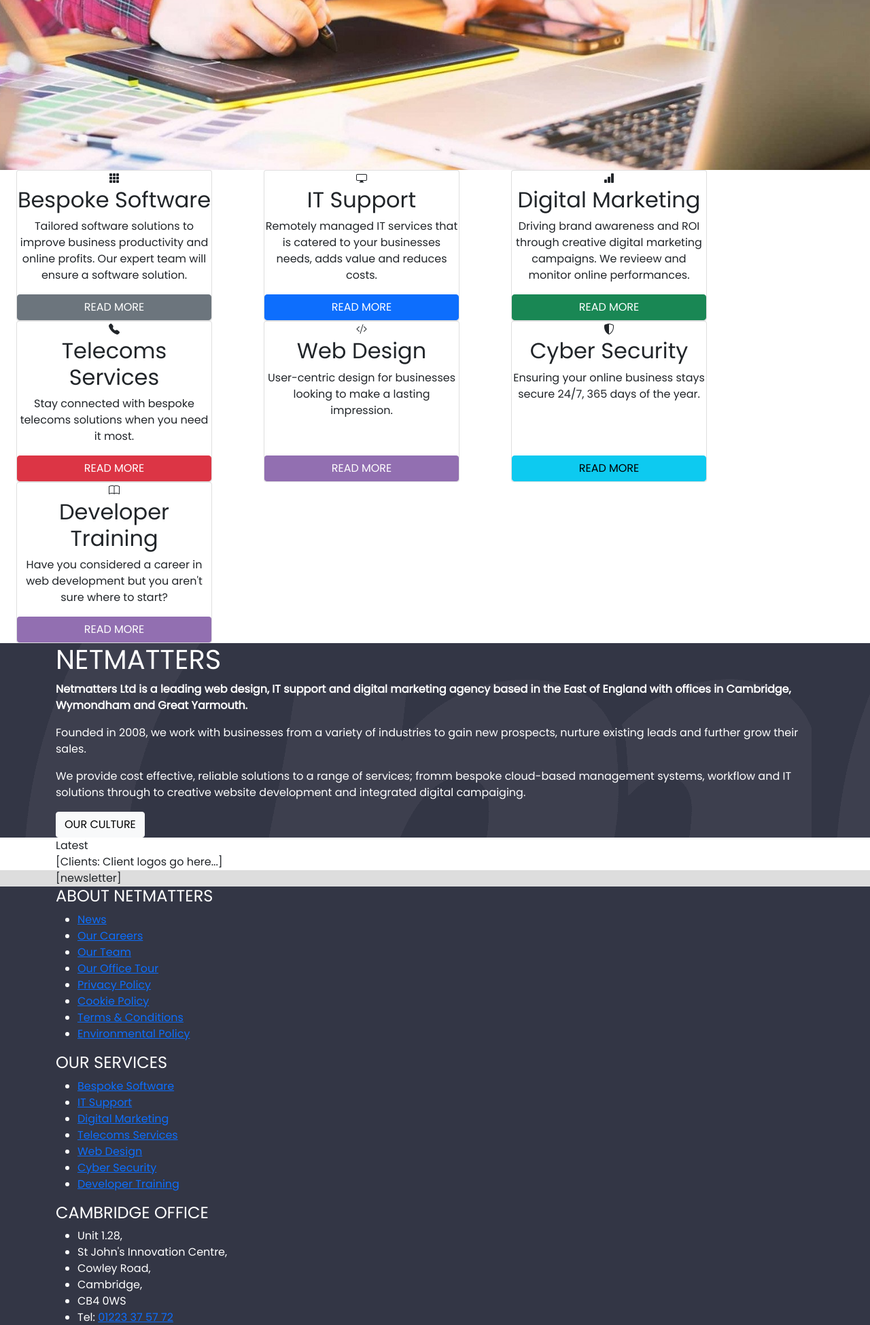
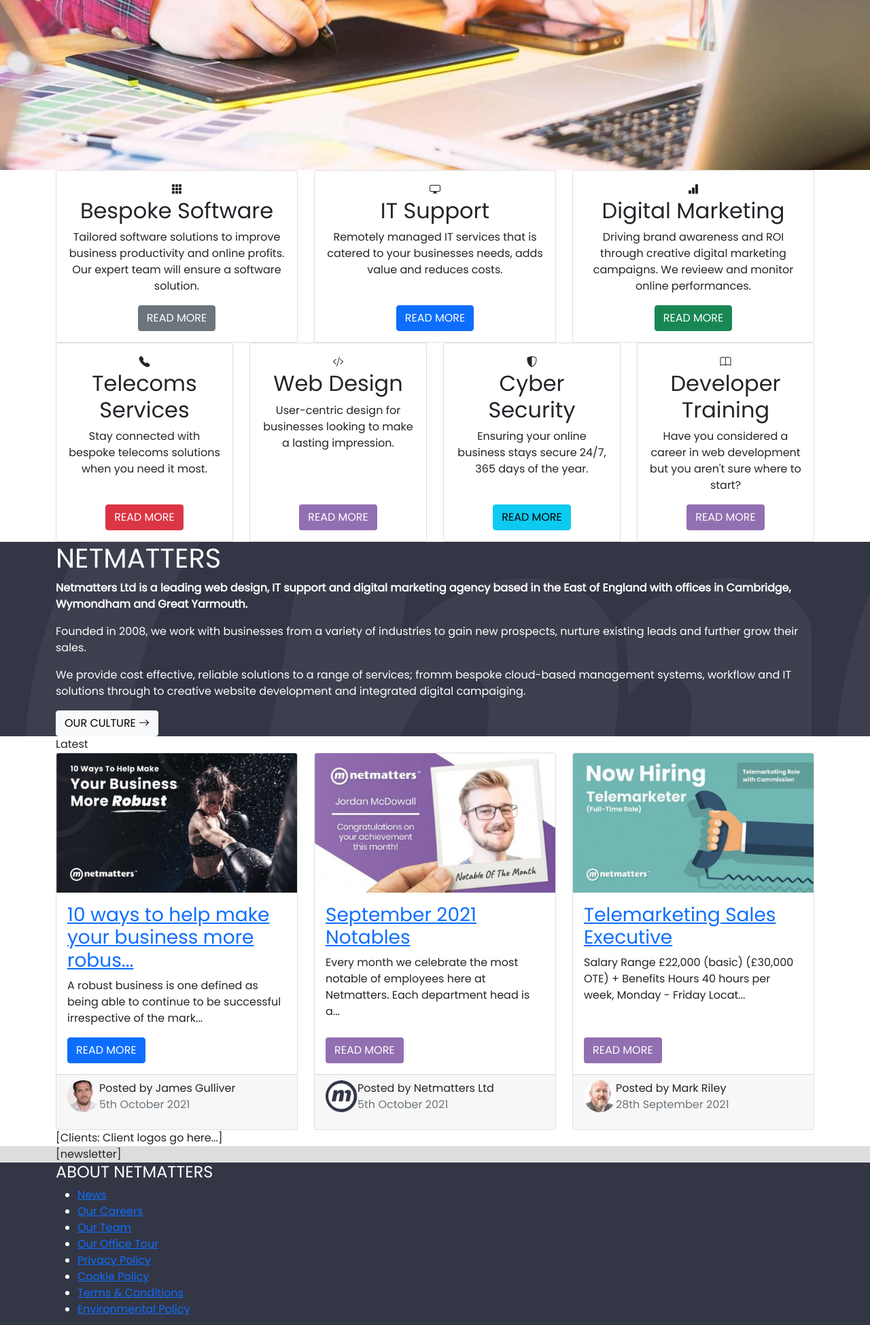
Before and after one commit to BrendanBoy/netmatters, a PHP site: page / in a window 1280 px wide. Shown: the part 550-2499 px from the top of the page at 68% size. Run offline with PHP 8.4, Linux system fonts and the light colour scheme.

Commit message:
I have completed the basic formatting of the services and news sections.

```diff
--- a/css/style.css
+++ b/css/style.css
@@ -22,6 +22,11 @@ h4,
   background-size: cover;
 }
 
+.avatar {
+    border-radius: 50%;
+}
+
+
 #main-nav,
 #about,
 footer {
--- a/index.html
+++ b/index.html
@@ -6,11 +6,11 @@
     <meta name="viewport" content="width=device-width, initial-scale=1.0">
     <link rel="shortcut icon" href="img/netmatters-ltd-VXAv.png">
     <title>Netmatters | Full Service Digital Agency | Norwich, Norfolk | Netmatters</title>
-    <link href="https://cdn.jsdelivr.net/npm/bootstrap@5.1.1/dist/css/bootstrap.min.css" rel="stylesheet" integrity="sha384-F3w7mX95PdgyTmZZMECAngseQB83DfGTowi0iMjiWaeVhAn4FJkqJByhZMI3AhiU" crossorigin="anonymous">
+    <link rel="stylesheet" href="https://cdn.jsdelivr.net/npm/bootstrap@5.1.1/dist/css/bootstrap.min.css" integrity="sha384-F3w7mX95PdgyTmZZMECAngseQB83DfGTowi0iMjiWaeVhAn4FJkqJByhZMI3AhiU" crossorigin="anonymous">
     <link rel="stylesheet" href="https://cdn.jsdelivr.net/npm/bootstrap-icons@1.5.0/font/bootstrap-icons.css">
     <link rel="preconnect" href="https://fonts.googleapis.com">
     <link rel="preconnect" href="https://fonts.gstatic.com" crossorigin>
-    <link href="https://fonts.googleapis.com/css2?family=Poppins&display=swap" rel="stylesheet">
+    <link rel="stylesheet" href="https://fonts.googleapis.com/css2?family=Poppins&display=swap">
     <link rel="stylesheet" href="css/style.css">
 </head>
 <body>
@@ -156,62 +156,94 @@
                 </a>
             </div>
         </section>
+
+        <!-- Remember you need to change xl from 1200 to 1260 for this to react at the correct point. -->
         <div id="service-cards">
-            <section class="container row">
-                <div class="col">
-                    <div class="card h-100 text-center" style="width: 18rem">
+            <section class="container">
+                <div class="row">
+                    <div class="col-lg-4">
+                        <div class="card h-100 text-center">
+                            <div class="card-body d-flex flex-column">
                                 <i class="bi bi-grid-3x3-gap-fill"></i>
                                 <h2 class="card-title">Bespoke Software</h2>
                                 <p class="card-text">Tailored software solutions to improve business productivity and online profits. Our expert team will ensure a software solution.</p>
-                        <a class="card-link btn btn-secondary mt-auto" href="#">Read More</a>
+                                <span class="mt-auto">
+                                    <a class="card-link btn btn-secondary" href="#">Read More</a>
+                                </span>
                             </div>
                         </div>
-                <div class="col">
-                    <div class="card h-100 text-center" style="width: 18rem">
+                    </div>
+                    <div class="col-lg-4">
+                        <div class="card h-100 text-center">
+                            <div class="card-body d-flex flex-column">
                                 <i class="bi bi-display"></i>
                                 <h2 class="card-title">IT Support</h2>
                                 <p class="card-text">Remotely managed IT services that is catered to your businesses needs, adds value and reduces costs.</p>
-                        <a class="card-link btn btn-primary mt-auto" href="#">Read More</a>
+                                <span class="mt-auto">
+                                    <a class="card-link btn btn-primary" href="#">Read More</a>
+                                </span>
                             </div>
                         </div>
-                <div class="col">
-                    <div class="card h-100 text-center" style="width: 18rem">
+                    </div>
+                    <div class="col-lg-4">
+                        <div class="card h-100 text-center">
+                            <div class="card-body d-flex flex-column">
                                 <i class="bi bi-bar-chart-fill"></i>
                                 <h2 class="card-title">Digital Marketing    </h2>
                                 <p class="card-text">Driving brand awareness and ROI through creative digital marketing campaigns. We revieew and monitor online performances.</p>
-                        <a class="card-link btn btn-success mt-auto" href="#">Read More</a>
+                                <span class="mt-auto">
+                                    <a class="card-link btn btn-success" href="#">Read More</a>
+                                </span>
                             </div>
                         </div>
-                <div class="col">
-                    <div class="card h-100 text-center" style="width: 18rem">
+                    </div>
+                    <div class="col-md-6 col-xl-3">
+                        <div class="card h-100 text-center">
+                            <div class="card-body d-flex flex-column">
                                 <i class="bi bi-telephone-fill"></i>
                                 <h2 class="card-title">Telecoms Services</h2>
                                 <p class="card-text">Stay connected with bespoke telecoms solutions when you need it most.</p>
-                        <a class="card-link btn btn-danger mt-auto" href="#">Read More</a>
+                                <span class="mt-auto">
+                                    <a class="card-link btn btn-danger" href="#">Read More</a>
+                                </span>
                             </div>
                         </div>
-                <div class="col">
-                    <div class="card h-100 text-center" style="width: 18rem">
+                    </div>
+                    <div class="col-md-6 col-xl-3">
+                        <div class="card h-100 text-center">
+                            <div class="card-body d-flex flex-column">
                                 <i class="bi bi-code-slash"></i>
                                 <h2 class="card-title">Web Design</h2>
                                 <p class="card-text">User-centric design for businesses looking to make a lasting impression.</p>
-                        <a class="card-link btn btn-purple mt-auto" href="#">Read More</a>
+                                <span class="mt-auto">
+                                    <a class="card-link btn btn-purple" href="#">Read More</a>
+                                </span>
                             </div>
                         </div>
-                <div class="col">
-                    <div class="card h-100 text-center" style="width: 18rem">
+                    </div>
+                    <div class="col-md-6 col-xl-3">
+                        <div class="card h-100 text-center">
+                            <div class="card-body d-flex flex-column">
                                 <i class="bi bi-shield-shaded"></i>
                                 <h2 class="card-title">Cyber Security</h2>
                                 <p class="card-text">Ensuring your online business stays secure 24/7, 365 days of the year.</p>
-                        <a class="card-link btn btn-info mt-auto" href="#">Read More</a>
+                                <span class="mt-auto">
+                                    <a class="card-link btn btn-info" href="#">Read More</a>
+                                </span>
                             </div>
                         </div>
-                <div class="col">
-                    <div class="card h-100 text-center" style="width: 18rem">
+                    </div>
+                    <div class="col-md-6 col-xl-3">
+                        <div class="card h-100 text-center">
+                            <div class="card-body d-flex flex-column">
                                 <i class="bi bi-book"></i>
                                 <h2 class="card-title">Developer Training</h2>
                                 <p class="card-text">Have you considered a career in web development but you aren't sure where to start?</p>
-                        <a class="card-link btn btn-purple mt-auto" href="#">Read More</a>
+                                <span class="mt-auto">
+                                    <a class="card-link btn btn-purple" href="#">Read More</a>
+                                </span>
+                            </div>
+                        </div>
                     </div>
                 </div>
             </section>
@@ -222,11 +254,80 @@
                 <p><strong>Netmatters Ltd is a leading web design, IT support and digital marketing agency based in the East of England with offices in Cambridge, Wymondham and Great Yarmouth.</strong></p>
                 <p>Founded in 2008, we work with businesses from a variety of industries to gain new prospects, nurture existing leads and further grow their sales.</p>
                 <p>We provide cost effective, reliable solutions to a range of services; fromm bespoke cloud-based management systems, workflow and IT solutions through to creative website development and integrated digital campaiging.</p>
-                <a class="btn btn-light" href="#">Our Culture</a>
+                <a class="btn btn-light" href="#">
+                    Our Culture
+                    <i class="bi bi-arrow-right"></i>
+                </a>
             </div>
         </section>
-        <section id="news-cards">
-            <div class="container">Latest</div>
+        <section id="news-cards"> <!-- The xl break point for this should 1260 rather than 1200-->
+            <div class="container">
+                <div>Latest</div>
+                <div class="row">
+                    <div class="col-md-6 col-xl-4">
+                        <div class="card h-100">
+                            <img src="img/news/10-ways-to-22ch.jpg" class="card-img-top" alt="">
+                            <div class="card-body d-flex flex-column">
+                                <h3 class="card-title">
+                                    <a href="#">10 ways to help make your business more robus...</a>
+                                </h3>
+                                <p class="card-text">A robust business is one defined as being able to continue to be successful irrespective of the mark...</p>
+                                <span class="mt-auto">
+                                    <a class="card-link btn btn-primary" href="#">Read More</a>
+                                </span>
+                            </div>
+                            <div class="card-footer">
+                                <img class="float-start rounded-circle" src="img/news/james-gulliver-rgmz.jpg" alt="">
+                                <div>
+                                    <p>Posted by James Gulliver<br>
+                                    <span class="text-muted">5th October 2021</span>
+                                    </p>
+                                </div>
+                            </div>
+                        </div>
+                    </div>
+                    <div class="col-md-6 col-xl-4">
+                        <div class="card h-100">
+                            <img src="img/news/september-2021-notables-qhiw.jpg" class="card-img-top" alt="">
+                            <div class="card-body d-flex flex-column">
+                                <h3 class="card-title">
+                                    <a href="#">September 2021 Notables</a>
+                                </h3>
+                                <p class="card-text">Every month we celebrate the most notable of employees here at Netmatters. Each department head is a...</p>
+                                <span class="mt-auto">
+                                    <a class="card-link btn btn-purple" href="#">Read More</a>
+                                </span>
+                            </div>
+                            <div class="card-footer">
+                                <img class="float-start rounded-circle" src="img/news/netmatters-ltd-VXAv.png" alt="">
+                                <p>Posted by Netmatters Ltd<br>
+                                <span class="text-muted">5th October 2021</span>
+                                </p>
+                            </div>
+                        </div>
+                    </div>
+                    <div class="d-md-none d-xl-block col-xl-4"> <!-- This seems a little bit clunky but it works -->
+                        <div class="card h-100">
+                            <img src="img/news/telemarketing-sales-executive-HapA.jpg" class="card-img-top" alt="">
+                            <div class="card-body d-flex flex-column">
+                                <h3 class="card-title">
+                                    <a href="#">Telemarketing Sales Executive</a>
+                                </h3>
+                                <p class="card-text">Salary Range £22,000 (basic) (£30,000 OTE) + Benefits Hours 40 hours per week, Monday - Friday Locat...</p>
+                                <span class="mt-auto">
+                                    <a class="card-link btn btn-purple" href="#">Read More</a>
+                                </span>
+                            </div>
+                            <div class="card-footer">
+                                <img class="float-start rounded-circle" src="img/news/mark-reilly-Q6d8.jpg" alt="">
+                                <p>Posted by Mark Riley<br>
+                                <span class="text-muted">28th September 2021</span>
+                                </p>
+                            </div>
+                        </div>
+                    </div>
+                </div>
+            </div>
         </section>
         <section id="clients">
             <div class="container d-none d-md-block">[Clients: Client logos go here...]</div>
```
Also changed, not shown: img/news/10-ways-to-22ch.jpg (added), img/news/asset 11.jpeg (deleted), img/news/james-gulliver-rgmz.jpg (added). Lines whose indentation alone changed are shown as unchanged.
